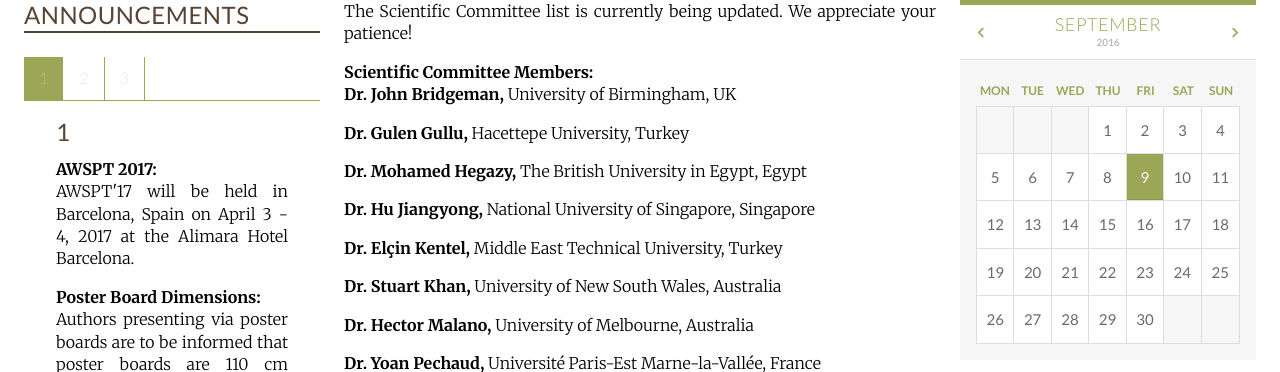
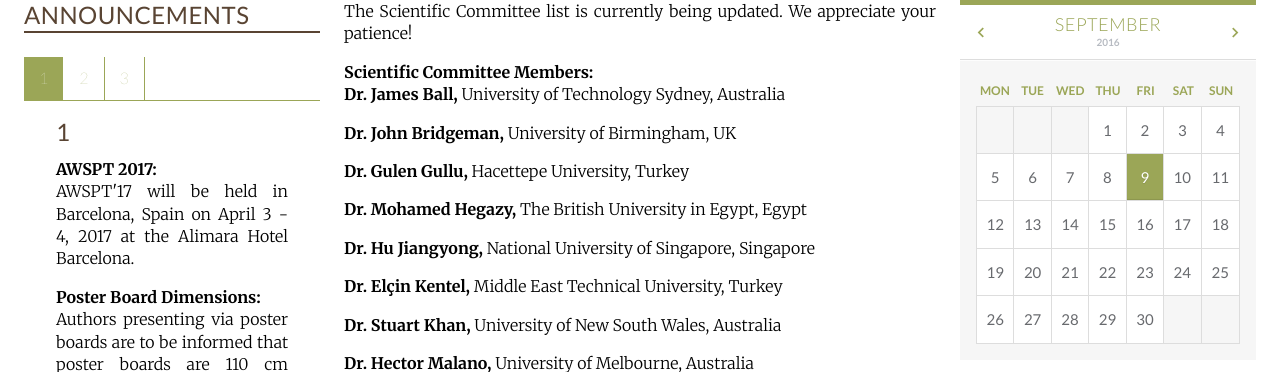
Before and after one commit to emdsgn/awspt, a Jekyll site: the page built from committee.html, in a window 1280 px wide and 900 px high, scrolled down 355 px, cut to the strip 176-548 px from the top of the window. Built offline with Jekyll 4.4.1, drawn with Linux system fonts in a browser that asks for light colours; nearby versions of some CDN libraries; Markdown is read by kramdown in place of the engine named in the settings; comment, search, counter and statistics services are not loaded.

Commit message:
updated sc list

```diff
--- a/committee.html
+++ b/committee.html
@@ -11,13 +11,10 @@
 
     <p class="bold">Scientific Committee Members:</a><br>
 
+    <p class="body"><b>Dr. James Ball,</b> University of Technology Sydney, Australia</p>
     <p class="body"><b>Dr. John Bridgeman,</b> University of Birmingham, UK</p>
-    <!-- <p class="body"><b>Dr. Ximing Cai,</b> University of Illinois Urbana-Champaign, USA</p>
-    <p class="body"><b>Dr. Ayfer Erken,</b> Istanbul Technical University, Turkey</p>
-    <p class="body"><b>Dr. Johann Fellner,</b> Technische Universität Wien, Austria</p>
-    <p class="body"><b>Dr. Nick van de Giesen,</b> Delft University of Technology, Netherlands</p> -->
     <p class="body"><b>Dr. Gulen Gullu,</b> Hacettepe University, Turkey</p>
-    <!-- <p class="body"><b>Dr. Petr Hlavínek,</b> Brno University of Technology, Czech Republic</p> -->
+
     <p class="body"><b>Dr. Mohamed Hegazy,</b> The British University in Egypt, Egypt</p>
     <p class="body"><b>Dr. Hu Jiangyong,</b> National University of Singapore, Singapore</p>
     <p class="body"><b>Dr. Elçin Kentel,</b> Middle East Technical University, Turkey</p>
@@ -28,7 +25,5 @@
     <p class="body"><b>Dr. Hüseyin Selçuk,</b> Istanbul University, Turkey</p>
     <p class="body"><b>Dr. Szabolcs Szilveszter,</b> Sapientia University, Romania</p>
     <p class="body"><b>Dr. Chuyang Y. Tang,</b> University of Hong Kong, Hong Kong</p>
-    <!-- <p class="body"><b>Dr. Christina Tsai,</b> NTU, Taiwan</p>
-    <p class="body"><b>Dr. Jana Zábranská,</b> University of Chemistry and Technology Prague, Czech Republic</p> -->
   </div>
   </div>
```
Also changed, not shown: 1 other file.
